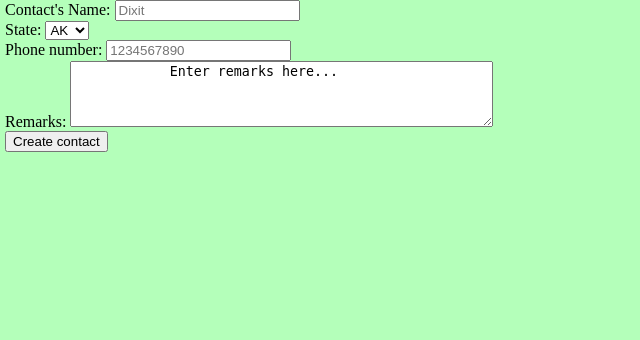
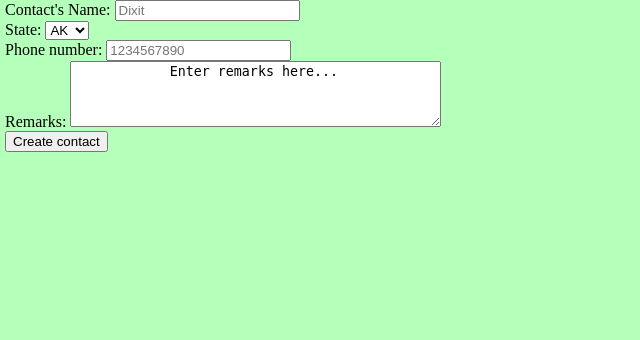
Before and after one commit to software-students-fall2022/web-app-exercise-team-17-1, a Flask app: page /create in a window 1280 px wide. Shown: the part 116-456 px from the top of the page, without its empty margins (0-640 px from the left). Run offline with Flask 2, Linux system fonts and the light colour scheme; parts of the project's set-up code (start-up, migrations or seed data) failed here and were passed over.

Commit message:
Changed remarks size

```diff
--- a/static/css/style.css
+++ b/static/css/style.css
@@ -79,3 +79,7 @@ a{
 .loginButton {
     width: 100px;
 }
+
+.remarks {
+    width: 365px;
+}
--- a/templates/create.html
+++ b/templates/create.html
@@ -63,7 +63,7 @@
         <input  oninput="javascript: if (this.value.length > this.maxLength) this.value = this.value.slice(0, this.maxLength);" type="number" maxlength = "10" class="form-control mb-2 mr-sm-2" id="number" name="number" placeholder="1234567890" required>
         <br>
         <label class="sr-only" for="remarks">Remarks:</label>
-        <textarea rows="4" cols="50" id="remarks" form="contactForm" name="remarks">
+        <textarea rows="4" cols="50" id="remarks" class="remarks" form="contactForm" name="remarks">
             Enter remarks here...</textarea>
         <br>
         <button type="submit" class="btn btn-warning">Create contact</button>
```
